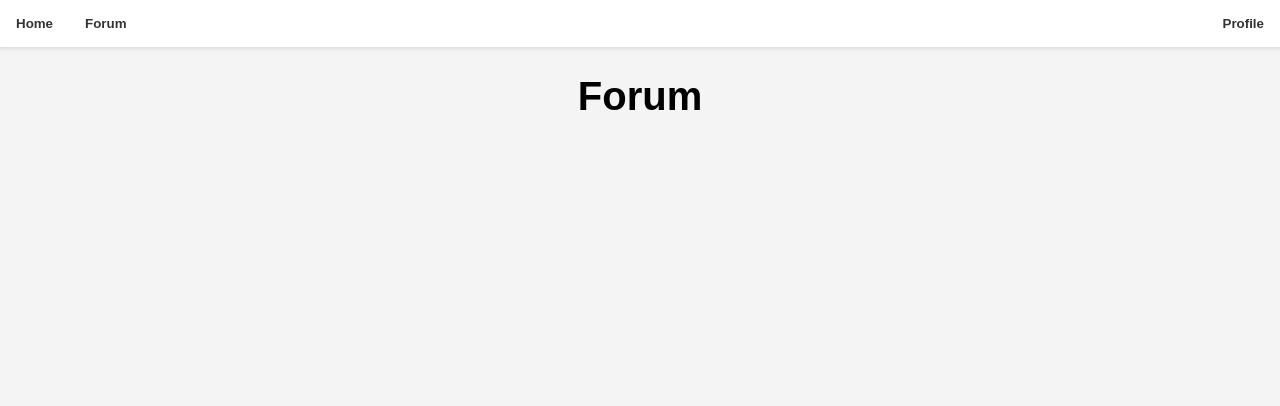
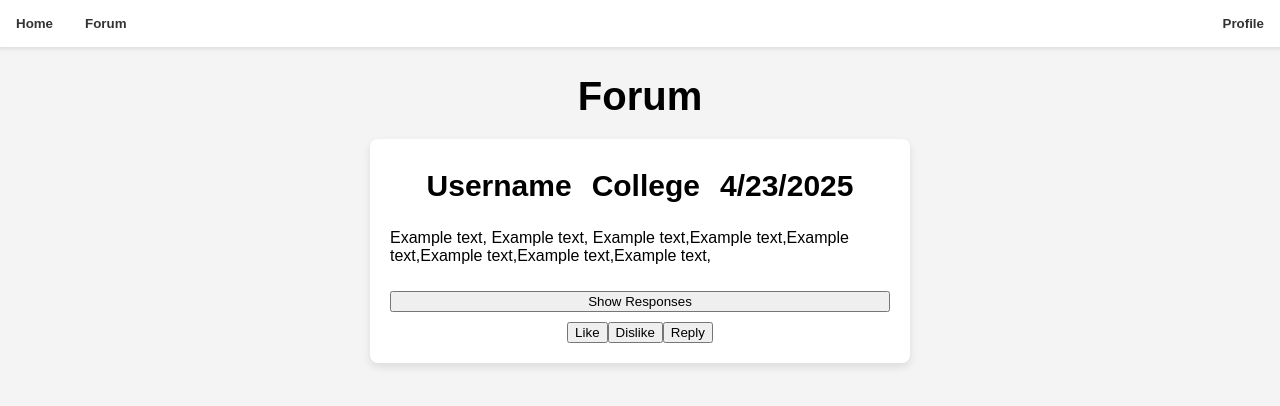
Before and after one commit to mekagojiradev/class_overflow, a React (Create React App) app: page /forum in a window 1280 px wide. Shown: the top 406 px of the page. Built offline with nearby package versions, Linux system fonts and the light colour scheme; sample sign-in values are in the browser's storage.

Commit message:
Made a template for a post in the forum page

```diff
--- a/src/components/Post.jsx
+++ b/src/components/Post.jsx
@@ -0,0 +1,26 @@
+import '../styles/Post.css';
+
+const Post = () => {
+
+    return (
+        <>
+            <div className="container post">
+                <div style={{display: 'flex'}}>
+                    <h2 className='postHeading'>Username</h2>
+                    <h2 className='postHeading'>College</h2>
+                    <h2 className='postHeading'>4/23/2025</h2>
+                </div>
+                <p>Example text, Example text, Example text,Example text,Example text,Example text,Example text,Example text,</p>
+                <button style={{width: '100%', margin: '10px'}}>Show Responses</button>
+                <div style={{display: 'flex'}}>
+                    <button>Like</button>
+                    <button>Dislike</button>
+                    <button>Reply</button>
+                </div>
+            </div>
+        </>
+    );
+
+};
+
+export default Post;
--- a/src/pages/Forum.jsx
+++ b/src/pages/Forum.jsx
@@ -1,4 +1,5 @@
 import NavBar from '../components/NavBar.jsx';
+import Post from '../components/Post.jsx';
 import '../App.css';
 
 const Forum = () => {
@@ -6,6 +7,7 @@ const Forum = () => {
         <>
             <NavBar />
             <h1 className='title'>Forum</h1>
+            <Post />
         </>
 
     );
--- /dev/null
+++ b/src/styles/Post.css
@@ -0,0 +1,13 @@
+.postHeading{
+    color:black;
+    font-size: 30px;
+    margin: 10px;
+}
+
+.container.post{
+    display: flex;
+    flex-direction: column;
+    max-width: 500px;
+    align-items: center;
+    justify-content: center;
+}
```
Also changed, not shown: src/App.css (+0 -44 lines).
